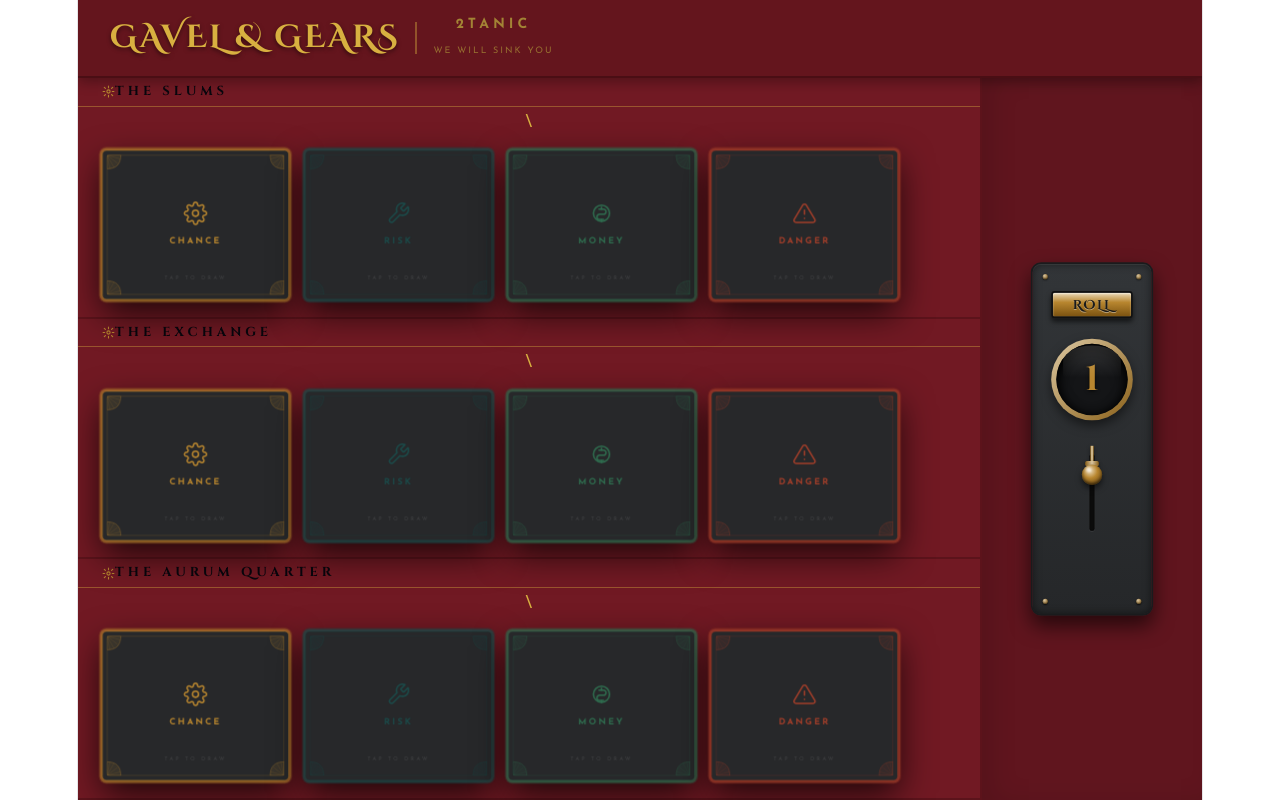
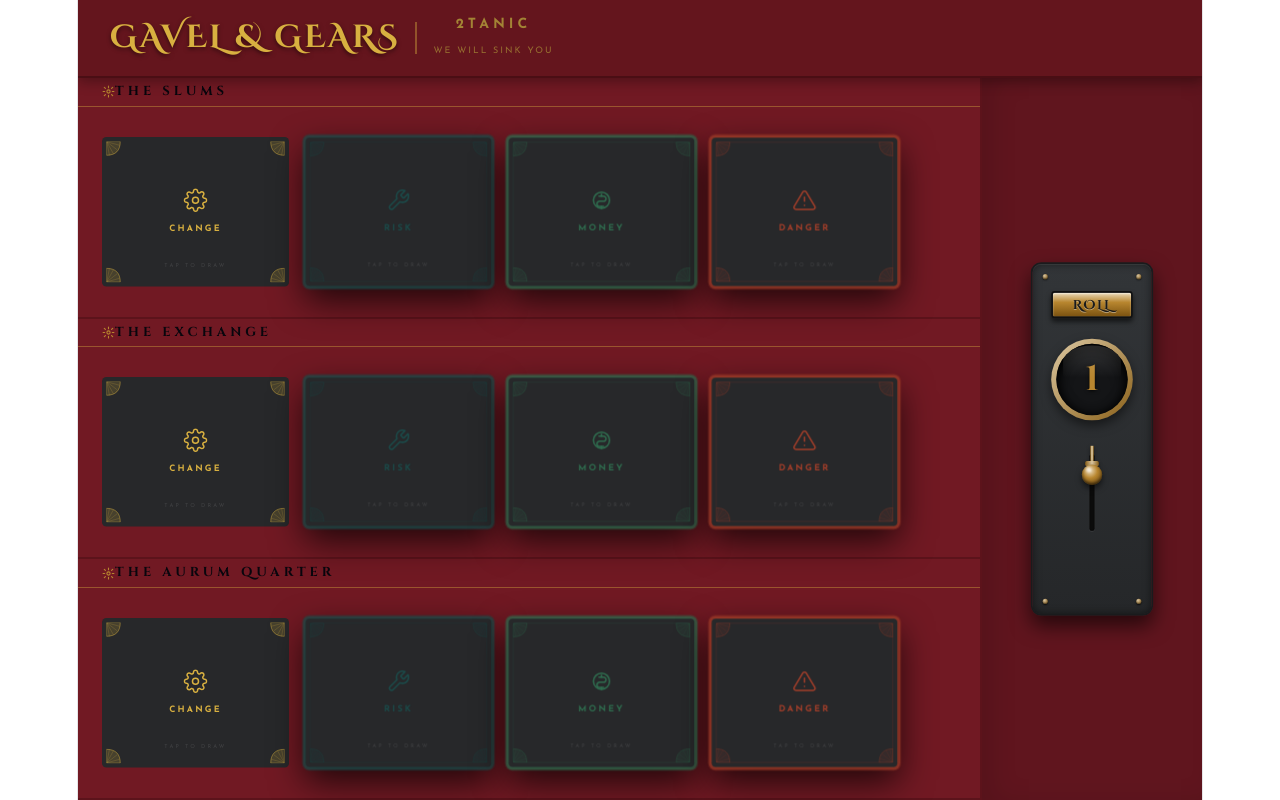
Before and after one commit to 231256leRouxFNF/2tanic-Hackathon-2026, a React (Vite) app: page / in a window 1280 px wide. Built offline with nearby package versions, Linux system fonts and the light colour scheme.

Commit message:
STATUS UPDATE
removed some empty files, and started with the integrationto get the cards to display.

```diff
--- a/src/components/Card/Card.jsx
+++ b/src/components/Card/Card.jsx
@@ -75,6 +75,8 @@ const ICONS = {
 export default function Card({ type = "CHANCE", title, description, onDismiss }) {
     const [isFlipped, setIsFlipped] = useState(false);
 
+    const [cards, setCards] = useState({});
+
     const normType = type.toUpperCase();
     const themeClass = `theme-${normType.toLowerCase()}`;
 
--- a/src/components/Card/Cardback.jsx
+++ /dev/null
@@ -1,6 +0,0 @@
-
-/**
- * Displays the back of a card deck.
- *
- * Used before a player draws a card or when cards are face down.
- */
--- a/src/pages/Dashboard.jsx
+++ b/src/pages/Dashboard.jsx
@@ -7,10 +7,13 @@
  * contain business logic.
  */
 
-import React, { useState } from 'react';
+import React, { useState, useEffect } from 'react';
 import Card from '../components/Card/Card';
 import DiceRoller from '../components/Sidebar/DiceRoller';
 import './Dashboard.css';
+
+/**Import for the api */
+import { drawCard } from '../services/api.js';
 
 
 const SunIcon = () => (
@@ -27,11 +30,54 @@ const SunIcon = () => (
     </svg>
 );
 
-const ZONES = ["THE SLUMS", "THE EXCHANGE", "THE AURUM QUARTER"];
-const CARD_TYPES = ['CHANCE', 'RISK', 'MONEY', 'DANGER'];
+const ZONES = [
+    {
+        label: "THE SLUMS",
+        value: "slums"
+    },
+    {
+        label: "THE EXCHANGE",
+        value: "exchange"
+    },
+    {
+        label: "THE AURUM QUARTER",
+        value: "aurumQuarter"
+    }
+];
+
+const CARD_TYPES = [
+    {
+        label: "CHANCE",
+        value: "change"
+    },
+    {
+        label: "RISK",
+        value: "risk"
+    },
+    {
+        label: "MONEY",
+        value: "money"
+    },
+    {
+        label: "DANGER",
+        value: "danger"
+    }
+];
 
 export default function Dashboard() {
     const [rolledNumber, setRolledNumber] = useState(1);
+
+    const [cards, setCards] = useState({});
+
+    async function loadCards() {
+
+        console.log("Loading cards from backend...");
+
+    }
+
+    useEffect(() => {
+        loadCards();
+    }, []);
 
     const handleRollComplete = (num) => {
         setRolledNumber(num);
@@ -51,21 +97,20 @@ export default function Dashboard() {
             <div className="dashboard-body">
                 <div className="zones-panel">
                     {ZONES.map((zone) => (
-                        <div className="card-zone" key={zone}>
+                        <div className="card-zone" key={zone.value}>
                             <div className="zone-header">
                                 <SunIcon />
-                                <h2 className="zone-title">{zone}</h2>
-                            </div>\
+                                <h2 className="zone-title">{zone.label}</h2>
+                            </div>
 
                             {/* The 4 Cards in this Zone - I DON'T KNOW HOW TO HOOK THIS TO THE DADATBASE T-T*/}
                             <div className="zone-cards">
-                                {CARD_TYPES.map(type => (
-                                    <div className="card-scale-wrapper" key={`${zone}-${type}`}>
+                                {CARD_TYPES.map(cardType => (
+                                    <div className="card-scale-wrapper" key={`${zone.value}-${cardType.value}`}>
                                         <Card
-                                            type={type}
-                                            title={`${type} EVENT`}
-                                            description={`You drew a ${type.toLowerCase()} card in ${zone}.`}
-                                        />
+                                            type={cardType.value}
+                                            title={`${cardType.label} EVENT`}
+                                            description={`You drew a ${cardType.label.toLowerCase()} card in ${zone.label}.`} />
                                     </div>
                                 ))}
                             </div>
--- /dev/null
+++ b/src/services/api.js
@@ -0,0 +1,31 @@
+const API = "http://localhost:3001/api";
+
+export async function createGame() {
+
+    const response = await fetch(`${API}/games`, {
+
+        method: "POST"
+
+    });
+
+    return response.json();
+
+}
+
+export async function drawCard(gameId, area, type) {
+
+    const response = await fetch(
+
+        `${API}/games/${gameId}/draw/${area}/${type}`,
+
+        {
+
+            method: "POST"
+
+        }
+
+    );
+
+    return response.json();
+
+}
```
Also changed, not shown: src/components/Dice/Dice.jsx (deleted, +0 -12 lines), src/components/Header/Header.jsx (deleted, +0 -9 lines), 1 other file (tests, documents, lock files or other folders).
